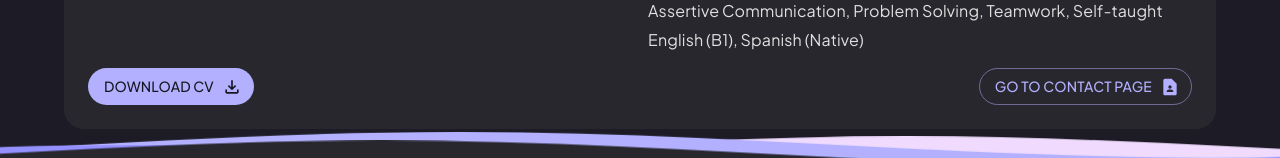
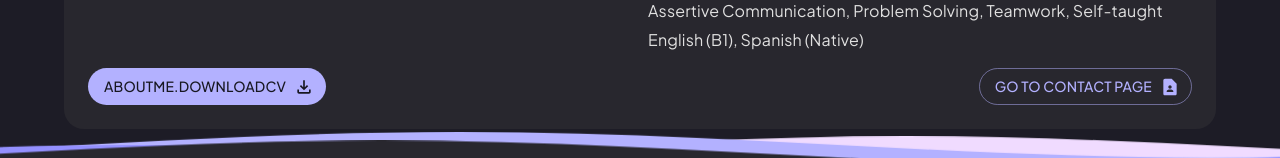
Before and after one commit to Elder-Meyer/personal-portfolio, a React (Vite) app: page /about-me in a window 1280 px wide. Shown: the part 887-1045 px from the top of the page. Built offline with nearby package versions, Linux system fonts and the light colour scheme.

Commit message:
4.0.207 Update reference obj translate ChipDownloadCV.jsx

```diff
--- a/src/views/about-me/ChipDownloadCV.jsx
+++ b/src/views/about-me/ChipDownloadCV.jsx
@@ -13,7 +13,7 @@ export const ChipDownloadCV = () => {
       sx={{borderRadius: 5}}
       disableElevation
     >
-      {t("aboutMe.downloadCv")}
+      {t("aboutme.downloadcv")}
     </Button>
   )
 }
```
